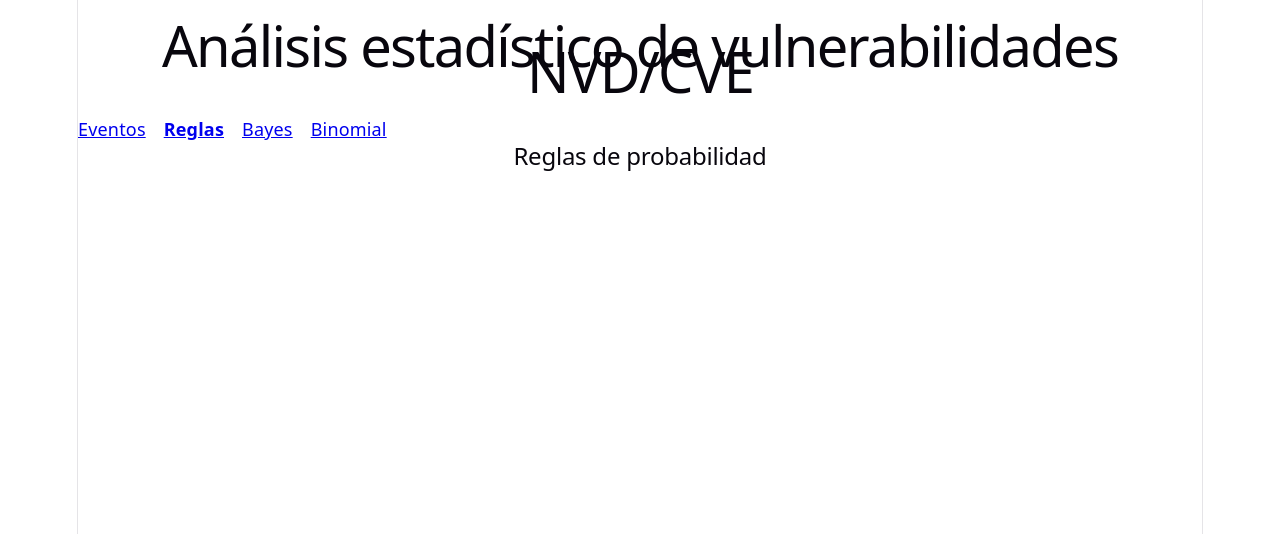
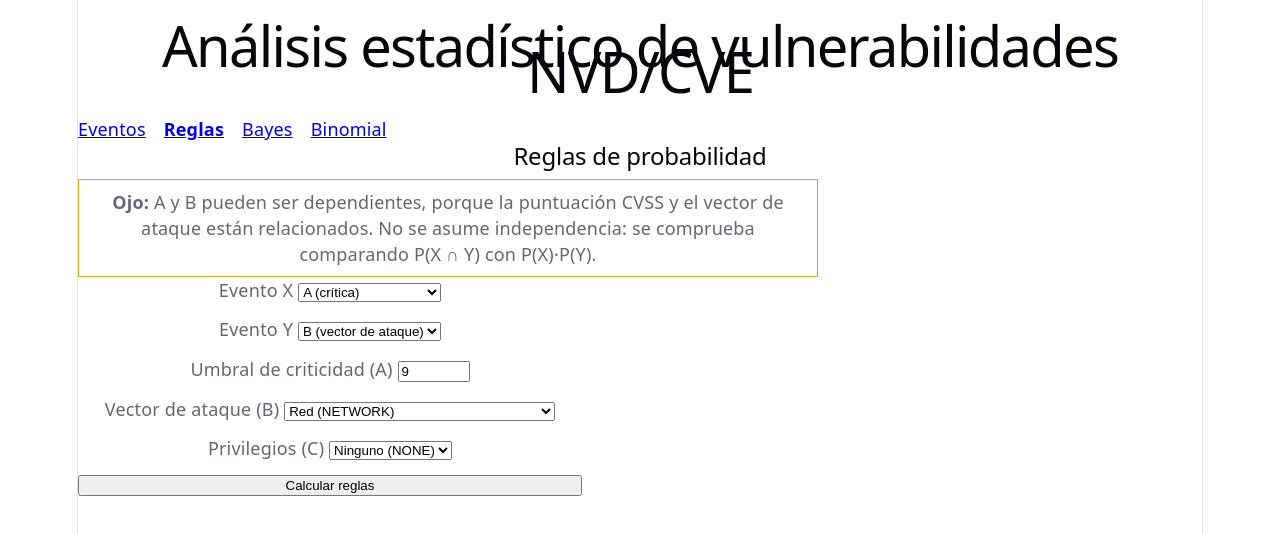
Before and after one commit to luishurtado-bit/nvd-cve, a React (Vite) app in the folder frontend/: page /reglas in a window 1280 px wide. Shown: the top 534 px of the page. Built offline with nearby package versions, Linux system fonts and the light colour scheme.

Commit message:
feat(frontend): Se agrega la pantalla de reglas de probabilidad.

```diff
--- a/frontend/src/paginas/Reglas.tsx
+++ b/frontend/src/paginas/Reglas.tsx
@@ -1,3 +1,229 @@
+import { useState } from 'react'
+import { api, ErrorApi } from '../api/cliente.ts'
+import type { CriteriosIn, ReglasOut } from '../api/tipos.ts'
+import Cargando from '../componentes/Cargando.tsx'
+import MensajeError from '../componentes/MensajeError.tsx'
+
+type Evento = ReglasOut['x']
+type Vector = NonNullable<CriteriosIn['vector']>
+type Privilegios = NonNullable<CriteriosIn['privilegios']>
+
+const eventos: { valor: Evento; texto: string }[] = [
+  { valor: 'A', texto: 'A (crítica)' },
+  { valor: 'B', texto: 'B (vector de ataque)' },
+  { valor: 'C', texto: 'C (privilegios)' },
+]
+
+const vectores: { valor: Vector; texto: string }[] = [
+  { valor: 'NETWORK', texto: 'Red (NETWORK)' },
+  { valor: 'ADJACENT_NETWORK', texto: 'Red adyacente (ADJACENT_NETWORK)' },
+  { valor: 'ADJACENT', texto: 'Adyacente (ADJACENT)' },
+  { valor: 'LOCAL', texto: 'Local (LOCAL)' },
+  { valor: 'PHYSICAL', texto: 'Físico (PHYSICAL)' },
+]
+
+const privilegiosOpciones: { valor: Privilegios; texto: string }[] = [
+  { valor: 'NONE', texto: 'Ninguno (NONE)' },
+  { valor: 'LOW', texto: 'Bajos (LOW)' },
+  { valor: 'HIGH', texto: 'Altos (HIGH)' },
+]
+
+function mensajeDe(error: unknown): string {
+  if (error instanceof ErrorApi) return error.message
+  return 'Ocurrió un error inesperado.'
+}
+
+const f = (n: number) => n.toFixed(4)
+
 export default function Reglas() {
-  return <h2>Reglas de probabilidad</h2>
+  const [x, setX] = useState<Evento>('A')
+  const [y, setY] = useState<Evento>('B')
+  const [umbral, setUmbral] = useState('9')
+  const [vector, setVector] = useState<Vector>('NETWORK')
+  const [privilegios, setPrivilegios] = useState<Privilegios>('NONE')
+
+  const [resultado, setResultado] = useState<ReglasOut | null>(null)
+  const [cargando, setCargando] = useState(false)
+  const [error, setError] = useState<string | null>(null)
+
+  async function calcular() {
+    const valor = Number(umbral)
+    if (umbral.trim() === '' || Number.isNaN(valor) || valor < 0 || valor > 10) {
+      setError('El umbral debe ser un número entre 0 y 10.')
+      return
+    }
+    if (x === y) {
+      setError('Elige dos eventos distintos.')
+      return
+    }
+    setError(null)
+    setCargando(true)
+    try {
+      setResultado(
+        await api.reglas({ criterios: { umbral: valor, vector, privilegios }, x, y }),
+      )
+    } catch (e: unknown) {
+      setResultado(null)
+      setError(mensajeDe(e))
+    } finally {
+      setCargando(false)
+    }
+  }
+
+  const sel = (valor: Evento, set: (v: Evento) => void) => (
+    <select
+      value={valor}
+      onChange={(e) => {
+        const op = eventos.find((v) => v.valor === e.target.value)
+        if (op) set(op.valor)
+      }}
+    >
+      {eventos.map((v) => (
+        <option key={v.valor} value={v.valor}>
+          {v.texto}
+        </option>
+      ))}
+    </select>
+  )
+
+  return (
+    <section>
+      <h2>Reglas de probabilidad</h2>
+
+      <p
+        role="note"
+        style={{ border: '1px solid goldenrod', padding: '0.5rem', maxWidth: '40rem' }}
+      >
+        <strong>Ojo:</strong> A y B pueden ser dependientes, porque la puntuación CVSS y
+        el vector de ataque están relacionados. No se asume independencia: se comprueba
+        comparando P(X ∩ Y) con P(X)·P(Y).
+      </p>
+
+      <form
+        onSubmit={(e) => {
+          e.preventDefault()
+          void calcular()
+        }}
+        style={{ display: 'grid', gap: '0.75rem', maxWidth: '28rem' }}
+      >
+        <label>Evento X {sel(x, setX)}</label>
+        <label>Evento Y {sel(y, setY)}</label>
+        <label>
+          Umbral de criticidad (A){' '}
+          <input
+            type="number"
+            min={0}
+            max={10}
+            step={0.1}
+            value={umbral}
+            onChange={(e) => setUmbral(e.target.value)}
+          />
+        </label>
+        <label>
+          Vector de ataque (B){' '}
+          <select
+            value={vector}
+            onChange={(e) => {
+              const op = vectores.find((v) => v.valor === e.target.value)
+              if (op) setVector(op.valor)
+            }}
+          >
+            {vectores.map((v) => (
+              <option key={v.valor} value={v.valor}>
+                {v.texto}
+              </option>
+            ))}
+          </select>
+        </label>
+        <label>
+          Privilegios (C){' '}
+          <select
+            value={privilegios}
+            onChange={(e) => {
+              const op = privilegiosOpciones.find((p) => p.valor === e.target.value)
+              if (op) setPrivilegios(op.valor)
+            }}
+          >
+            {privilegiosOpciones.map((p) => (
+              <option key={p.valor} value={p.valor}>
+                {p.texto}
+              </option>
+            ))}
+          </select>
+        </label>
+        <button type="submit" disabled={cargando}>
+          Calcular reglas
+        </button>
+      </form>
+
+      {cargando && <Cargando texto="Calculando…" />}
+      {error && <MensajeError mensaje={error} />}
+
+      {resultado && (
+        <>
+          <h3>
+            Resultados para {resultado.x} y {resultado.y}
+          </h3>
+          <table>
+            <thead>
+              <tr>
+                <th>Regla</th>
+                <th>Fórmula</th>
+                <th>Valor</th>
+              </tr>
+            </thead>
+            <tbody>
+              <tr>
+                <td>Complemento de {resultado.x}</td>
+                <td>P({resultado.x}ᶜ) = 1 − P({resultado.x}) = 1 − {f(resultado.p_x)}</td>
+                <td>{f(resultado.p_x_complemento)}</td>
+              </tr>
+              <tr>
+                <td>Complemento de {resultado.y}</td>
+                <td>P({resultado.y}ᶜ) = 1 − P({resultado.y}) = 1 − {f(resultado.p_y)}</td>
+                <td>{f(resultado.p_y_complemento)}</td>
+              </tr>
+              <tr>
+                <td>Intersección</td>
+                <td>
+                  P({resultado.x} ∩ {resultado.y})
+                </td>
+                <td>{f(resultado.p_interseccion)}</td>
+              </tr>
+              <tr>
+                <td>Unión</td>
+                <td>
+                  P({resultado.x}) + P({resultado.y}) − P({resultado.x} ∩ {resultado.y}) ={' '}
+                  {f(resultado.p_x)} + {f(resultado.p_y)} − {f(resultado.p_interseccion)}
+                </td>
+                <td>{f(resultado.p_union)}</td>
+              </tr>
+            </tbody>
+          </table>
+
+          <h3>¿Son independientes?</h3>
+          <p>
+            Si fueran independientes, P({resultado.x} ∩ {resultado.y}) sería igual a
+            P({resultado.x})·P({resultado.y}).
+          </p>
+          <ul>
+            <li>
+              P({resultado.x} ∩ {resultado.y}) = {f(resultado.p_interseccion)}
+            </li>
+            <li>
+              P({resultado.x})·P({resultado.y}) = {f(resultado.producto)}
+            </li>
+          </ul>
+          <p>
+            <strong>
+              {resultado.independientes
+                ? `Los valores coinciden: ${resultado.x} y ${resultado.y} resultan independientes.`
+                : `Los valores son distintos: ${resultado.x} y ${resultado.y} son dependientes.`}
+            </strong>
+          </p>
+          {resultado.nota && <p>{resultado.nota}</p>}
+        </>
+      )}
+    </section>
+  )
 }
```
